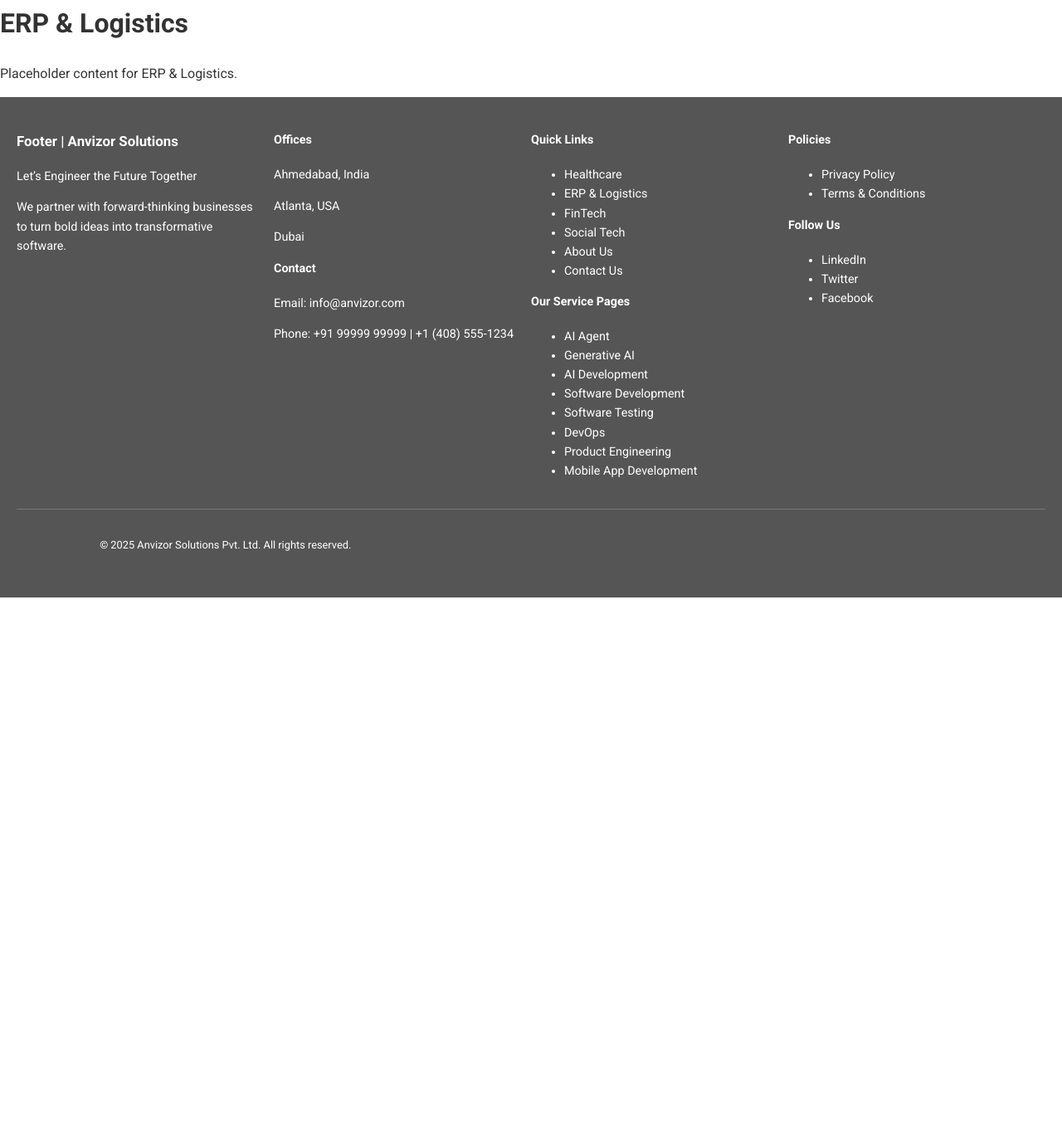
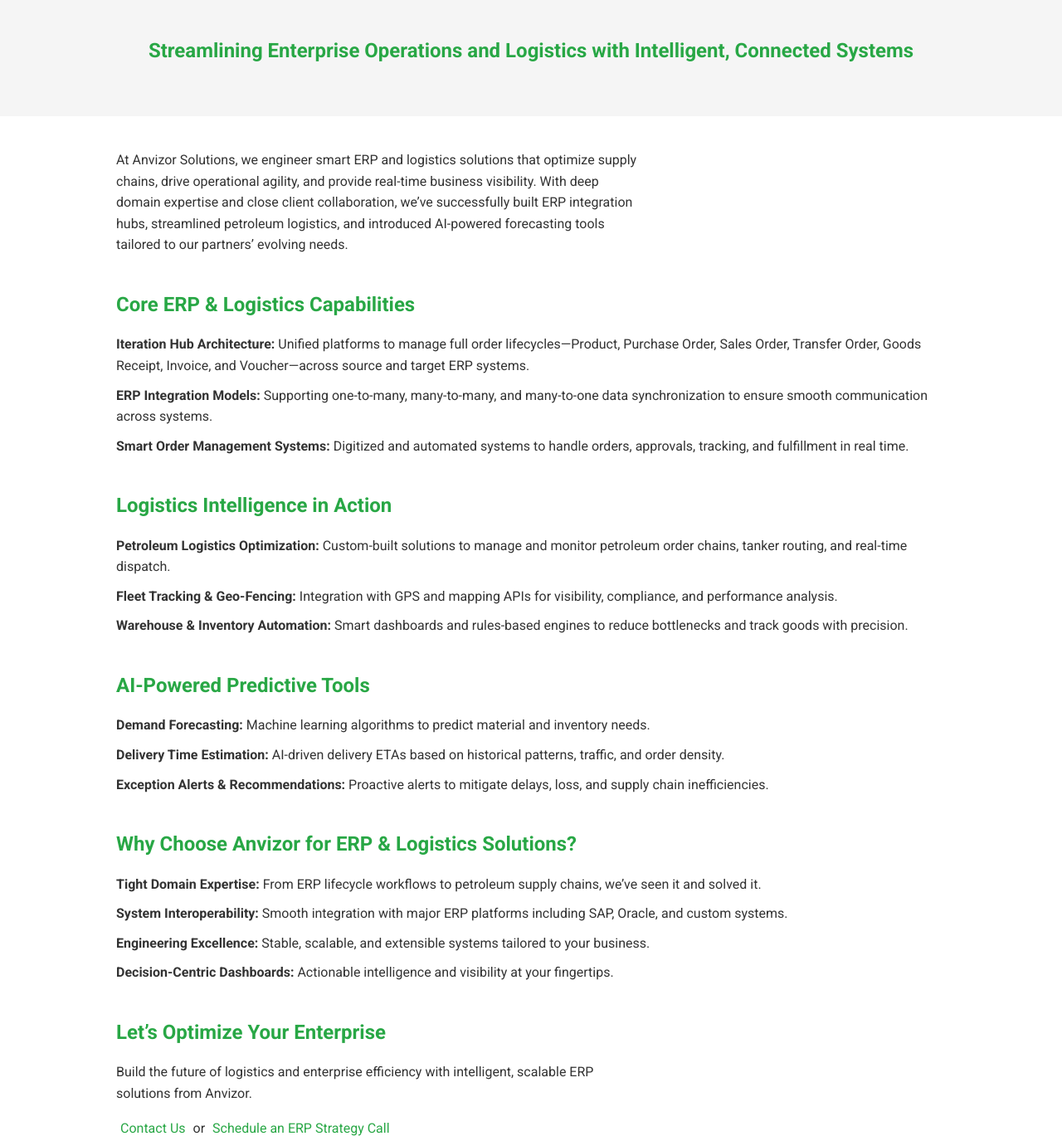
Before and after one commit to sitanshu-joshi/anvizor-website, a plain HTML site: page public/industries/erp-logistics.html in a window 1280 px wide. Shown: the part 75-1450 px from the top of the page at 83% size. Before the commit the page ends 800 px from the top, so only its background shows below. Drawn offline with Linux system fonts and the light colour scheme.

Commit message:
Add ERP & Logistics industry page content

```diff
--- a/public/industries/erp-logistics.html
+++ b/public/industries/erp-logistics.html
@@ -58,8 +58,56 @@
         </nav>
     </header>
     <main>
-        <h1>ERP & Logistics</h1>
-        <p>Placeholder content for ERP & Logistics.</p>
+        <section class="hero">
+            <h1>Streamlining Enterprise Operations and Logistics with Intelligent, Connected Systems</h1>
+        </section>
+
+        <section class="section intro">
+            <p>At Anvizor Solutions, we engineer smart ERP and logistics solutions that optimize supply chains, drive operational agility, and provide real-time business visibility. With deep domain expertise and close client collaboration, we’ve successfully built ERP integration hubs, streamlined petroleum logistics, and introduced AI-powered forecasting tools tailored to our partners’ evolving needs.</p>
+        </section>
+
+        <section class="section capabilities">
+            <h2>Core ERP &amp; Logistics Capabilities</h2>
+            <ul>
+                <li><strong>Iteration Hub Architecture:</strong> Unified platforms to manage full order lifecycles—Product, Purchase Order, Sales Order, Transfer Order, Goods Receipt, Invoice, and Voucher—across source and target ERP systems.</li>
+                <li><strong>ERP Integration Models:</strong> Supporting one-to-many, many-to-many, and many-to-one data synchronization to ensure smooth communication across systems.</li>
+                <li><strong>Smart Order Management Systems:</strong> Digitized and automated systems to handle orders, approvals, tracking, and fulfillment in real time.</li>
+            </ul>
+        </section>
+
+        <section class="section logistics-intelligence">
+            <h2>Logistics Intelligence in Action</h2>
+            <ul>
+                <li><strong>Petroleum Logistics Optimization:</strong> Custom-built solutions to manage and monitor petroleum order chains, tanker routing, and real-time dispatch.</li>
+                <li><strong>Fleet Tracking &amp; Geo-Fencing:</strong> Integration with GPS and mapping APIs for visibility, compliance, and performance analysis.</li>
+                <li><strong>Warehouse &amp; Inventory Automation:</strong> Smart dashboards and rules-based engines to reduce bottlenecks and track goods with precision.</li>
+            </ul>
+        </section>
+
+        <section class="section ai-tools">
+            <h2>AI-Powered Predictive Tools</h2>
+            <ul>
+                <li><strong>Demand Forecasting:</strong> Machine learning algorithms to predict material and inventory needs.</li>
+                <li><strong>Delivery Time Estimation:</strong> AI-driven delivery ETAs based on historical patterns, traffic, and order density.</li>
+                <li><strong>Exception Alerts &amp; Recommendations:</strong> Proactive alerts to mitigate delays, loss, and supply chain inefficiencies.</li>
+            </ul>
+        </section>
+
+        <section class="section why-choose">
+            <h2>Why Choose Anvizor for ERP &amp; Logistics Solutions?</h2>
+            <ul>
+                <li><strong>Tight Domain Expertise:</strong> From ERP lifecycle workflows to petroleum supply chains, we’ve seen it and solved it.</li>
+                <li><strong>System Interoperability:</strong> Smooth integration with major ERP platforms including SAP, Oracle, and custom systems.</li>
+                <li><strong>Engineering Excellence:</strong> Stable, scalable, and extensible systems tailored to your business.</li>
+                <li><strong>Decision-Centric Dashboards:</strong> Actionable intelligence and visibility at your fingertips.</li>
+            </ul>
+        </section>
+
+        <section class="section cta">
+            <h2>Let’s Optimize Your Enterprise</h2>
+            <p>Build the future of logistics and enterprise efficiency with intelligent, scalable ERP solutions from Anvizor.</p>
+            <p class="cta-links"><a href="/contact-us.html">Contact Us</a> or <a href="/contact-us.html">Schedule an ERP Strategy Call</a></p>
+        </section>
     </main>
 <footer class="site-footer">
   <div class="footer-container">
```
